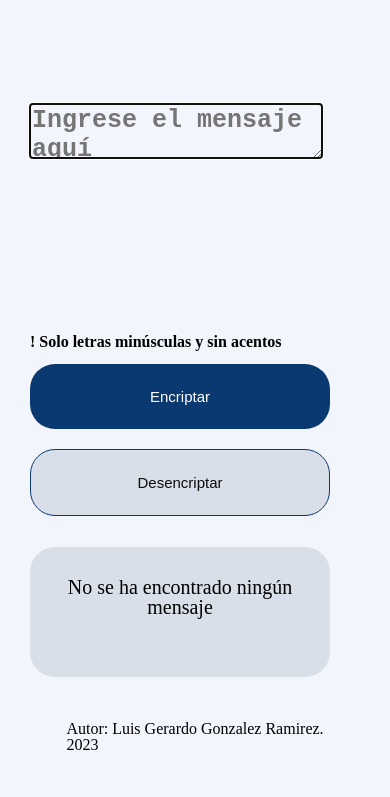
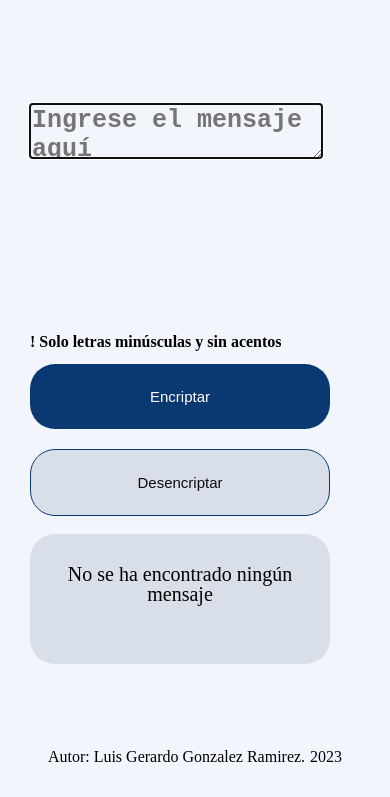
Before and after one commit to gerardolggr/Encriptador_texto, a plain HTML site: page index.html in a window 390 px wide. Shown: the part 66-863 px from the top of the page. Drawn offline with Linux system fonts and the light colour scheme.

Commit message:
Modificando los estilos del footer

```diff
--- a/styles.css
+++ b/styles.css
@@ -75,7 +75,7 @@ header img{
     align-items: center;
     gap: 20px;
     background-color: #D8DFE8;
-    position: relative;
+    position: absolute;
     left: 900px;
     top: 40px;
     right: 40px;
@@ -103,7 +103,7 @@ header img{
     display: none;
 }
 
-footer{
+footer div{
     position: relative;
     top: 600px;
     width: 100%;
@@ -165,7 +165,7 @@ footer{
     }
 
     #mensaje_2{
-        top: 550px;
+        top: 600px;
         left: 30px;
         width: 300px;
         height: max-content;
@@ -182,8 +182,8 @@ footer{
         display: none;
     }
 
-    footer {
-        top: 550px;
+    footer div{
+        top: 700px;
         margin-top: 20px;
         width: 100%;
     }
@@ -217,7 +217,7 @@ footer{
     }
 
     #mensaje_2{
-        top: 1001px;
+        top: 980px;
         left: 30px;
         width: 90%;
         height: max-content;
@@ -234,8 +234,8 @@ footer{
         display: none;
     }
 
-    footer{
-        top: 1050px;
+    footer div{
+        top: 1100px;
         width: 100%;
         margin-top: 20px;
     }
```
